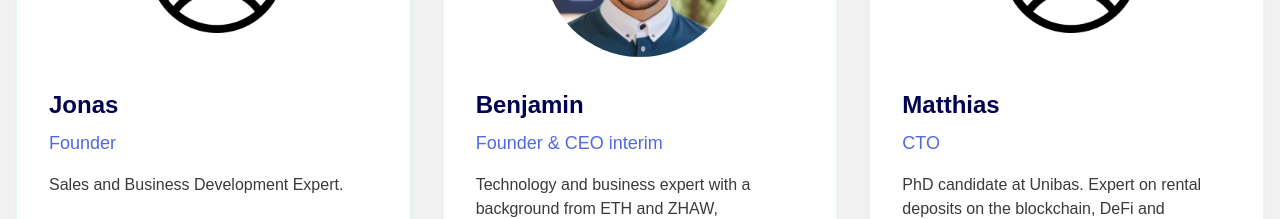
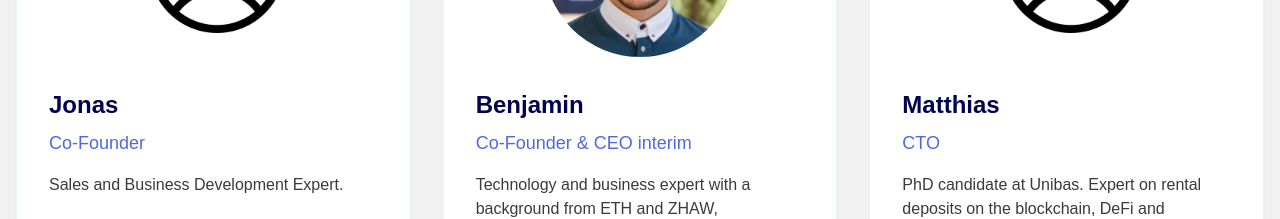
Before and after one commit to beni048/plusplus-website, a Next.js app: page / in a window 1280 px wide. Shown: the part 1700-1919 px from the top of the page. Built offline with nearby package versions, Linux system fonts and the light colour scheme.

Commit message:
Co-Founder

```diff
--- a/app/page.tsx
+++ b/app/page.tsx
@@ -78,13 +78,13 @@ export default function Home() {
             {[
               {
                 name: "Jonas",
-                role: "Founder",
+                role: "Co-Founder",
                 bio: "Sales and Business Development Expert.", //"Former Relai advisor and key contributor to scaling Lionstep from 1 to 9 million in three years, with expertise in sales and B2B networking."
                 image: "/images/team/florian-meier.png",
               },
               {
                 name: "Benjamin",
-                role: "Founder & CEO interim",
+                role: "Co-Founder & CEO interim",
                 bio: "Technology and business expert with a background from ETH and ZHAW, specializing in development, IT consulting, cybersecurity, and cloud technologies.",
                 image: "/images/team/benjamin-rossi.jpg",
               },
```
